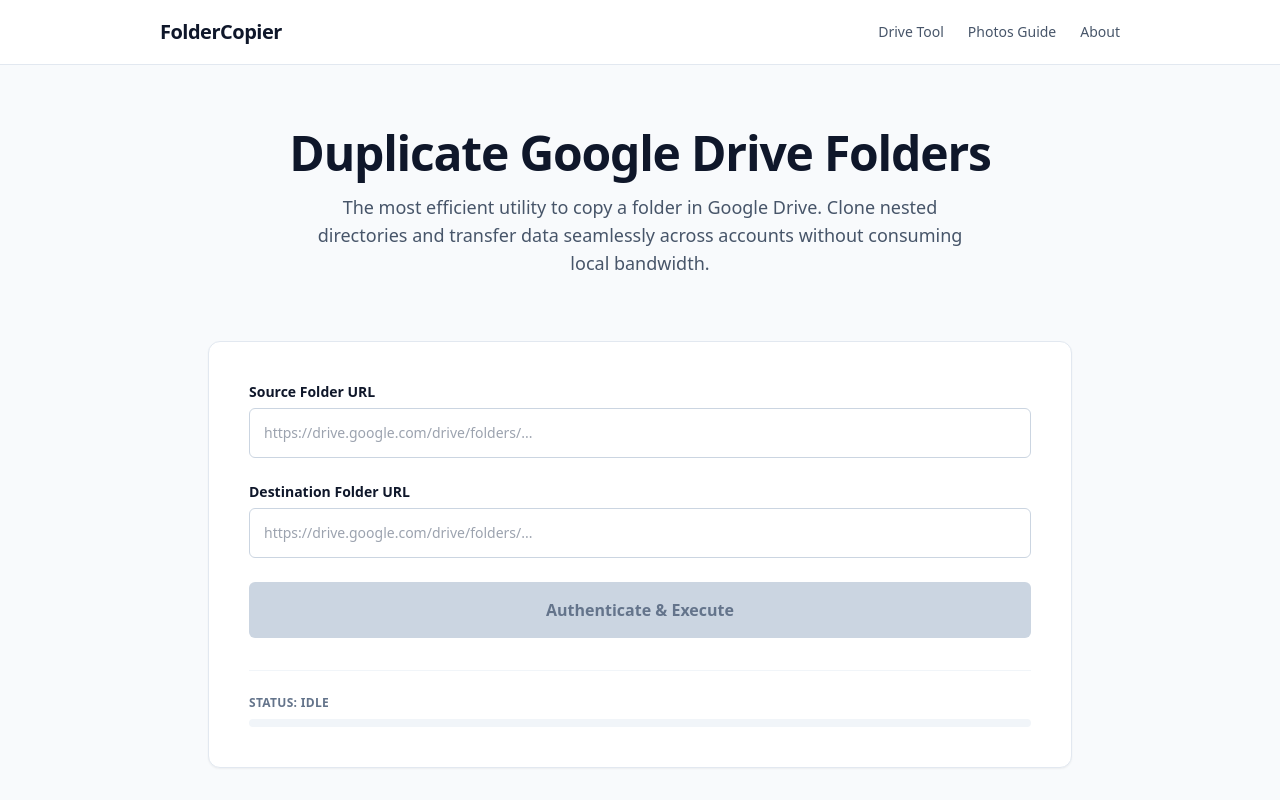
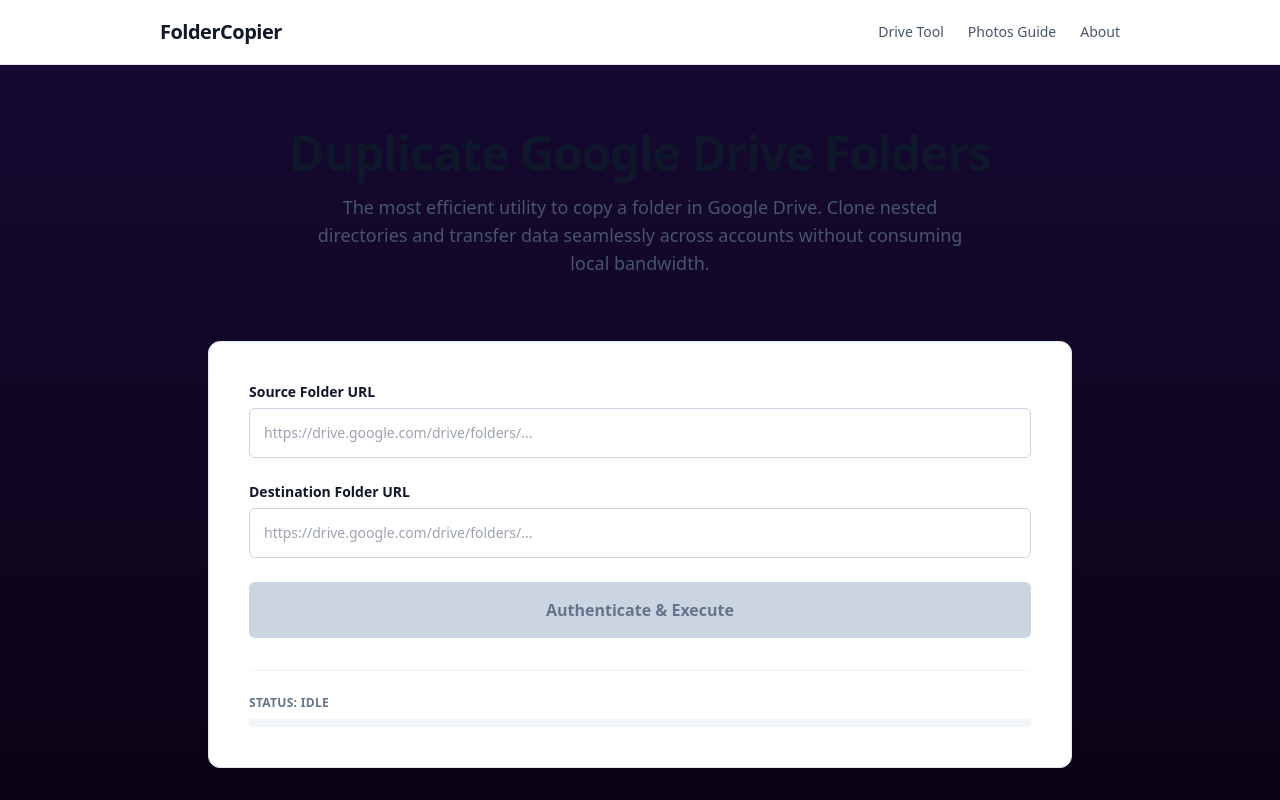
Before and after one commit to datvt88/foldercopier.com, a Next.js app: page / in a window 1280 px wide. Shown: the top 800 px of the page. Built offline with nearby package versions, Linux system fonts and the light colour scheme; no server answers.

Commit message:
Update globals.css

```diff
--- a/app/globals.css
+++ b/app/globals.css
@@ -4,6 +4,8 @@
 
 @layer base {
   body {
-    @apply bg-slate-50 text-slate-900 antialiased selection:bg-slate-900 selection:text-white;
+    @apply text-slate-50 antialiased selection:bg-purple-500 selection:text-white min-h-screen;
+    background: linear-gradient(180deg, #170934 0%, #0a0415 100%);
+    background-attachment: fixed;
   }
 }
```
